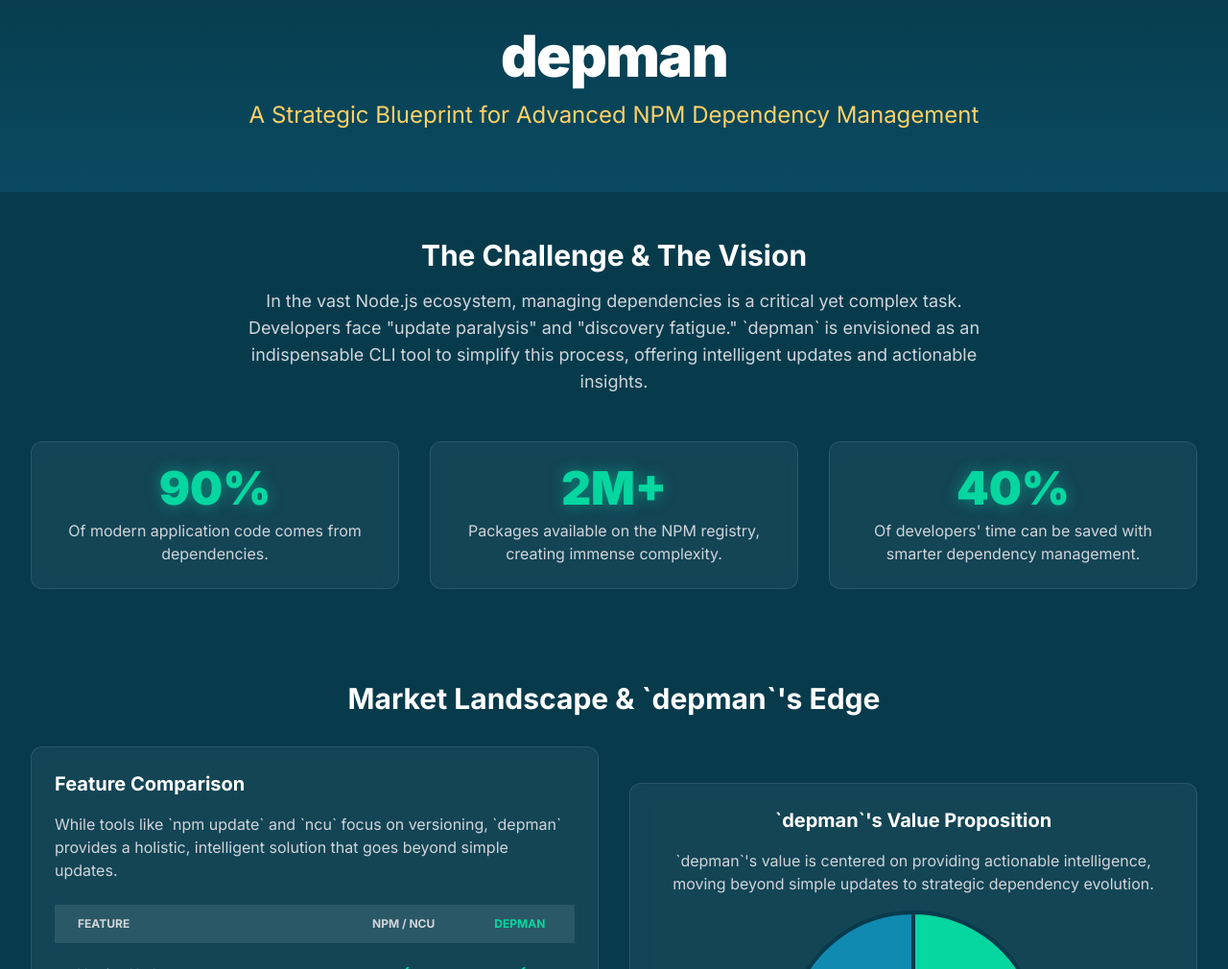
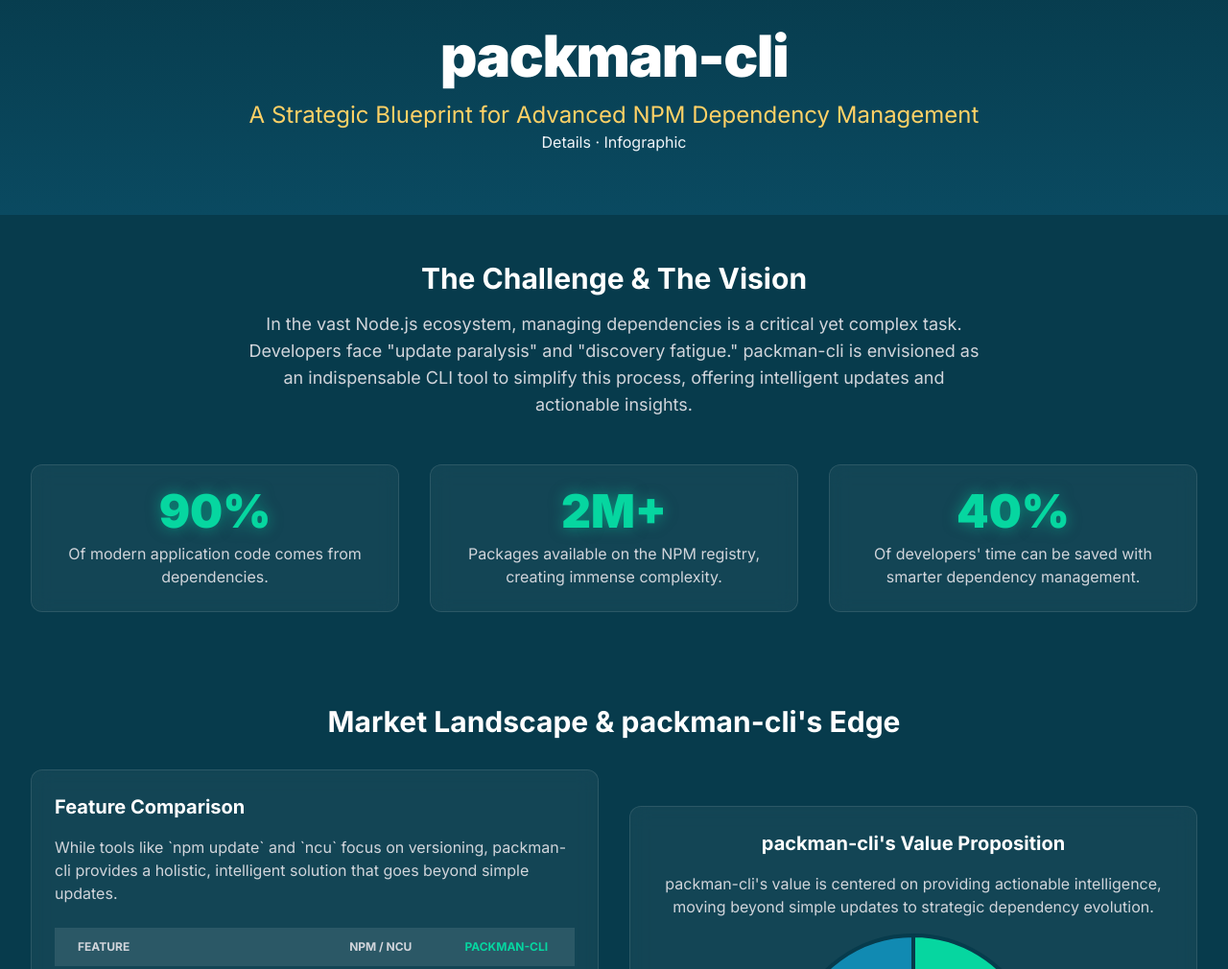
Before and after one commit to dylarcher/depman, a website: page docs/index.html in a window 1280 px wide. Shown: the part 60-1070 px from the top of the page at 96% size. Drawn offline with nearby package versions, Linux system fonts and the light colour scheme.

Commit message:
adds subpages to demo site

```diff
--- a/docs/index.html
+++ b/docs/index.html
@@ -5,7 +5,7 @@
 <head>
     <meta charset="UTF-8">
     <meta name="viewport" content="width=device-width, initial-scale=1.0">
-    <title>depman: A Strategic Blueprint for Advanced NPM Dependency Management</title>
+    <title>packman-cli: A Strategic Blueprint for Advanced NPM Dependency Management</title>
     <script src="https://cdn.tailwindcss.com"></script>
     <script src="https://cdn.jsdelivr.net/npm/chart.js@4.4.2/dist/chart.umd.min.js"></script>
     <link rel="preconnect" href="https://fonts.googleapis.com">
@@ -51,9 +51,13 @@
 <body class="antialiased">
 
     <header class="text-center py-16 px-4 bg-gradient-to-b from-[#073B4C] to-[#0a4a61]">
-        <h1 class="text-4xl md:text-6xl font-black text-white tracking-tight">depman</h1>
+        <h1 class="text-4xl md:text-6xl font-black text-white tracking-tight">packman-cli</h1>
         <p class="mt-4 text-xl md:text-2xl font-light text-[#FFD166]">A Strategic Blueprint for Advanced NPM Dependency
             Management</p>
+        <nav>
+            <a href="https://dylarcher.github.io/details">Details</a> &middot; <a
+                href="https://dylarcher.github.io/infographic">Infographic</a>
+        </nav>
     </header>
 
     <main class="container mx-auto px-4 sm:px-6 lg:px-8 space-y-24 py-12">
@@ -62,7 +66,7 @@
             <h2 class="text-3xl font-bold text-white mb-4">The Challenge & The Vision</h2>
             <p class="max-w-3xl mx-auto text-lg text-gray-300 mb-12">
                 In the vast Node.js ecosystem, managing dependencies is a critical yet complex task. Developers face
-                "update paralysis" and "discovery fatigue." `depman` is envisioned as an indispensable CLI tool to
+                "update paralysis" and "discovery fatigue." packman-cli is envisioned as an indispensable CLI tool to
                 simplify this process, offering intelligent updates and actionable insights.
             </p>
             <div class="grid grid-cols-1 md:grid-cols-3 gap-8">
@@ -84,11 +88,11 @@
         </section>
 
         <section id="landscape">
-            <h2 class="text-3xl font-bold text-white text-center mb-8">Market Landscape & `depman`'s Edge</h2>
+            <h2 class="text-3xl font-bold text-white text-center mb-8">Market Landscape & packman-cli's Edge</h2>
             <div class="grid grid-cols-1 lg:grid-cols-2 gap-8 items-center">
                 <div class="glass-card rounded-xl p-6">
                     <h3 class="text-xl font-bold text-white mb-4">Feature Comparison</h3>
-                    <p class="text-gray-300 mb-6">While tools like `npm update` and `ncu` focus on versioning, `depman`
+                    <p class="text-gray-300 mb-6">While tools like `npm update` and `ncu` focus on versioning, packman-cli
                         provides a holistic, intelligent solution that goes beyond simple updates.</p>
                     <div class="overflow-x-auto">
                         <table class="w-full text-left text-sm text-gray-300">
@@ -96,7 +100,7 @@
                                 <tr>
                                     <th scope="col" class="px-6 py-3">Feature</th>
                                     <th scope="col" class="px-6 py-3 text-center">npm / ncu</th>
-                                    <th scope="col" class="px-6 py-3 text-center text-[#06D6A0]">depman</th>
+                                    <th scope="col" class="px-6 py-3 text-center text-[#06D6A0]">packman-cli</th>
                                 </tr>
                             </thead>
                             <tbody>
@@ -130,8 +134,8 @@
                     </div>
                 </div>
                 <div class="glass-card rounded-xl p-6">
-                    <h3 class="text-xl font-bold text-white text-center mb-4">`depman`'s Value Proposition</h3>
-                    <p class="text-gray-300 mb-4 text-center">`depman`'s value is centered on providing actionable
+                    <h3 class="text-xl font-bold text-white text-center mb-4">packman-cli's Value Proposition</h3>
+                    <p class="text-gray-300 mb-4 text-center">packman-cli's value is centered on providing actionable
                         intelligence, moving beyond simple updates to strategic dependency evolution.</p>
                     <div class="chart-container w-full h-80 max-w-sm mx-auto">
                         <canvas id="valuePropositionChart"></canvas>
@@ -143,7 +147,7 @@
         <section id="architecture">
             <h2 class="text-3xl font-bold text-white text-center mb-8">Core Architecture: A Modular Design</h2>
             <p class="max-w-3xl mx-auto text-lg text-gray-300 mb-12 text-center">
-                `depman` is built on a modular architecture, ensuring extensibility and maintainability. Each component
+                packman-cli is built on a modular architecture, ensuring extensibility and maintainability. Each component
                 has a distinct responsibility, from parsing lockfiles to executing updates.
             </p>
             <div class="flex flex-col items-center space-y-2">
@@ -195,14 +199,14 @@
         <section id="lockfiles">
             <h2 class="text-3xl font-bold text-white text-center mb-8">Comprehensive Lockfile Support</h2>
             <p class="max-w-3xl mx-auto text-lg text-gray-300 mb-12 text-center">
-                A key strength of `depman` is its ability to parse a wide array of lockfile formats, ensuring
+                A key strength of packman-cli is its ability to parse a wide array of lockfile formats, ensuring
                 compatibility across the diverse Node.js ecosystem regardless of the chosen package manager.
             </p>
             <div class="glass-card rounded-xl p-6">
                 <div class="chart-container w-full h-96 max-w-4xl mx-auto">
                     <canvas id="lockfileSupportChart"></canvas>
                 </div>
-                <p class="text-center text-gray-400 mt-4 text-sm">This chart illustrates the variety of formats `depman`
+                <p class="text-center text-gray-400 mt-4 text-sm">This chart illustrates the variety of formats packman-cli
                     is designed to handle, reflecting different structures from JSON to custom text and YAML-like
                     formats, which poses a significant parsing challenge.</p>
             </div>
@@ -211,7 +215,7 @@
         <section id="intelligence">
             <h2 class="text-3xl font-bold text-white text-center mb-8">The Intelligence Engine</h2>
             <p class="max-w-3xl mx-auto text-lg text-gray-300 mb-12 text-center">
-                `depman` moves beyond simple version bumping by ranking potential updates and suggesting superior
+                packman-cli moves beyond simple version bumping by ranking potential updates and suggesting superior
                 alternatives based on a variety of health metrics.
             </p>
             <div class="grid grid-cols-1 lg:grid-cols-2 gap-8">
@@ -225,7 +229,7 @@
                 </div>
                 <div class="glass-card rounded-xl p-6">
                     <h3 class="text-xl font-bold text-white mb-4">Example: Strategic Replacement</h3>
-                    <p class="text-gray-300 mb-6">`depman` identifies problematic packages and proposes modern,
+                    <p class="text-gray-300 mb-6">packman-cli identifies problematic packages and proposes modern,
                         efficient alternatives with clear justifications.</p>
                     <div class="space-y-4">
                         <div class="bg-red-500/20 border border-red-500 rounded-lg p-4">
@@ -253,7 +257,7 @@
         <section id="roadmap">
             <h2 class="text-3xl font-bold text-white text-center mb-8">Development Roadmap</h2>
             <p class="max-w-3xl mx-auto text-lg text-gray-300 mb-12 text-center">
-                `depman` will be developed iteratively, delivering value at each stage while building towards a
+                packman-cli will be developed iteratively, delivering value at each stage while building towards a
                 comprehensive, feature-rich tool.
             </p>
             <div class="relative wrap overflow-hidden p-10 h-full">
@@ -310,7 +314,7 @@
     </main>
 
     <footer class="text-center py-12 px-4 mt-16 border-t border-white/10">
-        <p class="text-gray-400">`depman` aims to transform dependency management from a chore into a strategic
+        <p class="text-gray-400">packman-cli aims to transform dependency management from a chore into a strategic
             advantage.</p>
     </footer>
 
```
Also changed, not shown: docs/assets/ascii.art.txt (renamed from docs/ascii.art.txt), docs/assets/pacman.svg (renamed from docs/pacman.svg), docs/details/index.html (renamed from docs/demo.html), docs/infographic/index.html (renamed from docs/infographic.html).
